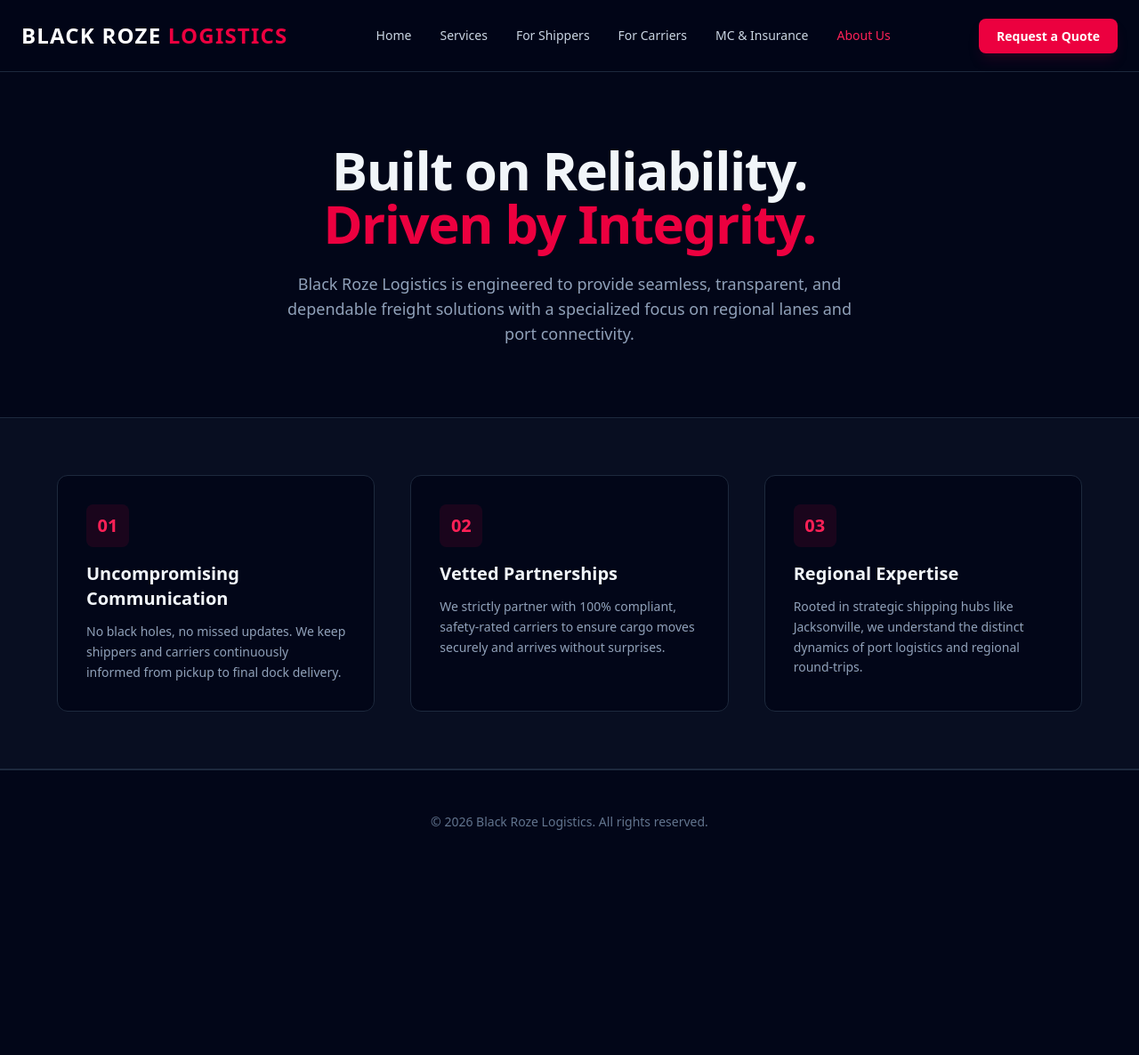
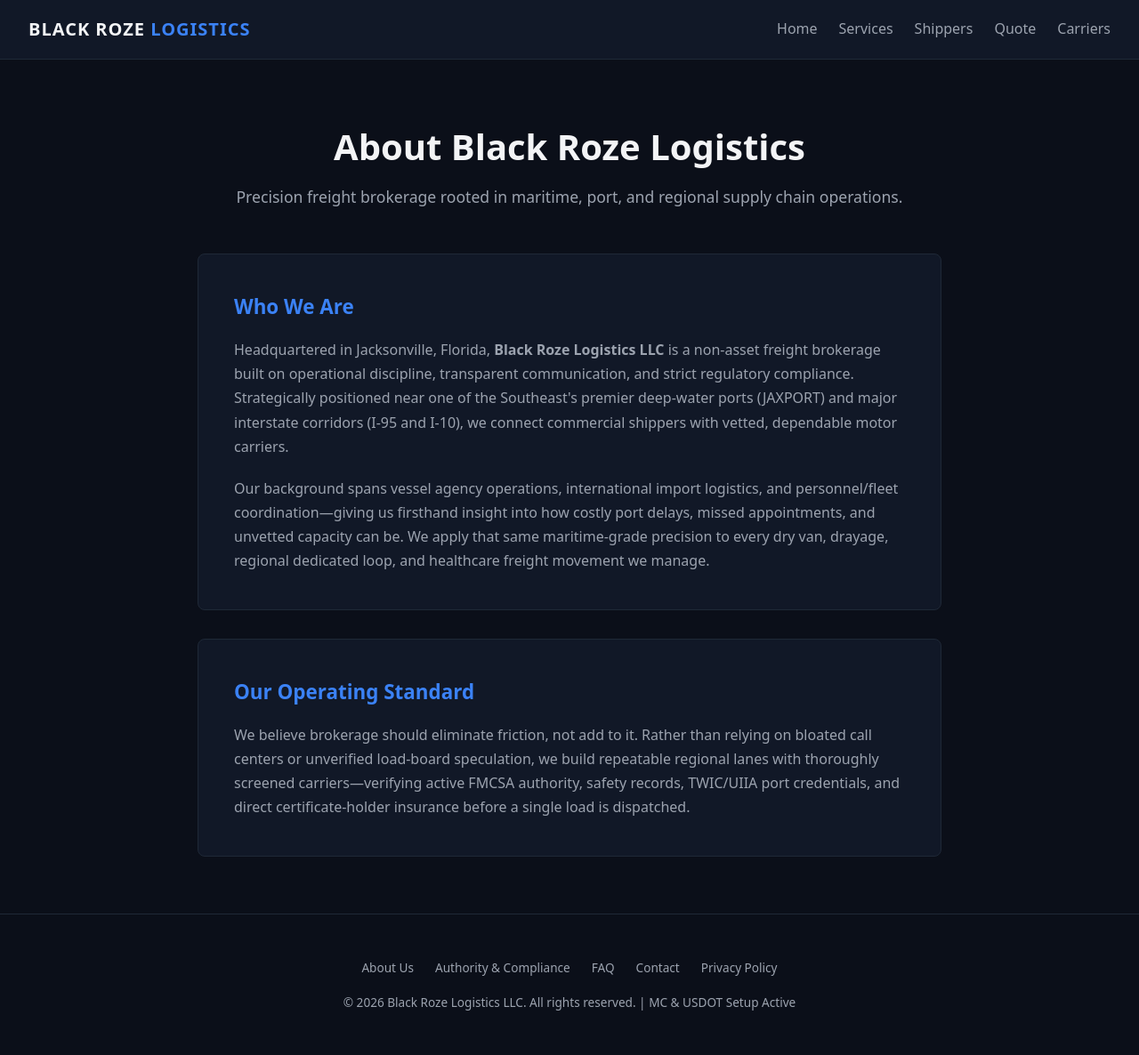
Before and after one commit to blackroseentceo-code/Black-Roze-Logistics, a plain HTML site: page aboutus.html in a window 1280 px wide. Shown: the whole page at 89% size. Before the commit the page ends 982 px from the top, so only its background shows below. Drawn offline with nearby package versions, Linux system fonts and the light colour scheme.

Commit message:
Update aboutus.html

```diff
--- a/aboutus.html
+++ b/aboutus.html
@@ -4,57 +4,81 @@
     <meta charset="UTF-8">
     <meta name="viewport" content="width=device-width, initial-scale=1.0">
     <title>About Us | Black Roze Logistics</title>
-    <script src="https://cdn.jsdelivr.net/npm/@tailwindcss/browser@4"></script>
+    <style>
+        :root {
+            --bg-color: #0b0f19;
+            --card-bg: #111827;
+            --accent: #3b82f6;
+            --text-main: #f3f4f6;
+            --text-muted: #9ca3af;
+            --border: #1f2937;
+        }
+        * { margin: 0; padding: 0; box-sizing: border-box; font-family: system-ui, -apple-system, sans-serif; }
+        body { background-color: var(--bg-color); color: var(--text-main); line-height: 1.7; }
+        header { background: var(--card-bg); border-bottom: 1px solid var(--border); padding: 1rem 2rem; display: flex; justify-content: space-between; align-items: center; position: sticky; top: 0; z-index: 100; }
+        .logo { font-size: 1.25rem; font-weight: 800; letter-spacing: 1px; color: var(--text-main); text-transform: uppercase; text-decoration: none; }
+        .logo span { color: var(--accent); }
+        nav { display: flex; gap: 1.5rem; }
+        nav a { color: var(--text-muted); text-decoration: none; font-weight: 500; transition: color 0.2s; }
+        nav a:hover, nav a.active { color: var(--accent); }
+        .container { max-width: 900px; margin: 4rem auto; padding: 0 2rem; }
+        .page-title { text-align: center; margin-bottom: 3rem; }
+        .page-title h1 { font-size: 2.5rem; font-weight: 800; margin-bottom: 0.5rem; }
+        .page-title p { color: var(--text-muted); font-size: 1.1rem; }
+        .content-box { background: var(--card-bg); border: 1px solid var(--border); border-radius: 8px; padding: 2.5rem; margin-bottom: 2rem; }
+        .content-box h2 { color: var(--accent); font-size: 1.4rem; margin-bottom: 1rem; }
+        .content-box p { color: var(--text-muted); margin-bottom: 1.25rem; }
+        .content-box p:last-child { margin-bottom: 0; }
+        footer { text-align: center; padding: 3rem 1.5rem; color: var(--text-muted); font-size: 0.85rem; border-top: 1px solid var(--border); margin-top: 4rem; }
+        .footer-links { display: flex; justify-content: center; gap: 1.5rem; flex-wrap: wrap; margin-bottom: 1rem; }
+        .footer-links a { color: var(--text-muted); text-decoration: none; transition: color 0.2s; }
+        .footer-links a:hover { color: var(--accent); }
+        @media (max-width: 640px) {
+            header { flex-direction: column; gap: 1rem; }
+            nav { gap: 1rem; flex-wrap: wrap; justify-content: center; }
+            .page-title h1 { font-size: 2rem; }
+        }
+    </style>
 </head>
-<body class="bg-slate-950 text-slate-100 font-sans antialiased">
-
-    <header class="border-b border-slate-800 bg-slate-950/80 backdrop-blur sticky top-0 z-50">
-        <div class="max-w-7xl mx-auto px-6 h-20 flex items-center justify-between">
-            <div class="flex items-center space-x-3">
-                <span class="text-2xl font-black tracking-wider text-white">BLACK ROZE <span class="text-rose-600">LOGISTICS</span></span>
-            </div>
-            <nav class="hidden md:flex space-x-8 text-sm font-medium text-slate-300">
-                <a href="index.html" class="hover:text-rose-500 transition">Home</a>
-                <a href="services.html" class="hover:text-rose-500 transition">Services</a>
-                <a href="shippers.html" class="hover:text-rose-500 transition">For Shippers</a>
-                <a href="carriers.html" class="hover:text-rose-500 transition">For Carriers</a>
-                <a href="authority.html" class="hover:text-rose-500 transition">MC & Insurance</a>
-                <a href="about.html" class="text-rose-500 transition">About Us</a>
-            </nav>
-            <div>
-                <a href="shippers.html" class="bg-rose-600 hover:bg-rose-700 text-white px-5 py-2.5 rounded-lg text-sm font-semibold transition shadow-lg shadow-rose-900/20">Request a Quote</a>
-            </div>
-        </div>
+<body>
+    <header>
+        <a href="index.html" class="logo">Black Roze <span>Logistics</span></a>
+        <nav>
+            <a href="index.html">Home</a>
+            <a href="services.html">Services</a>
+            <a href="shippers.html">Shippers</a>
+            <a href="quote.html">Quote</a>
+            <a href="carriers.html">Carriers</a>
+        </nav>
     </header>
 
-    <section class="py-20 px-6 max-w-5xl mx-auto text-center">
-        <h1 class="text-4xl md:text-6xl font-black tracking-tight mb-6">Built on Reliability. <br><span class="text-rose-600">Driven by Integrity.</span></h1>
-        <p class="text-lg text-slate-400 max-w-2xl mx-auto">Black Roze Logistics is engineered to provide seamless, transparent, and dependable freight solutions with a specialized focus on regional lanes and port connectivity.</p>
-    </section>
+    <div class="container">
+        <div class="page-title">
+            <h1>About Black Roze Logistics</h1>
+            <p>Precision freight brokerage rooted in maritime, port, and regional supply chain operations.</p>
+        </div>
 
-    <section class="py-16 px-6 bg-slate-900/50 border-y border-slate-800">
-        <div class="max-w-6xl mx-auto grid grid-cols-1 md:grid-cols-3 gap-10">
-            <div class="p-8 bg-slate-950 border border-slate-800 rounded-xl">
-                <div class="w-12 h-12 bg-rose-600/10 text-rose-500 rounded-lg flex items-center justify-center font-bold text-xl mb-4">01</div>
-                <h3 class="text-xl font-bold mb-3">Uncompromising Communication</h3>
-                <p class="text-slate-400 text-sm leading-relaxed">No black holes, no missed updates. We keep shippers and carriers continuously informed from pickup to final dock delivery.</p>
-            </div>
-            <div class="p-8 bg-slate-950 border border-slate-800 rounded-xl">
-                <div class="w-12 h-12 bg-rose-600/10 text-rose-500 rounded-lg flex items-center justify-center font-bold text-xl mb-4">02</div>
-                <h3 class="text-xl font-bold mb-3">Vetted Partnerships</h3>
-                <p class="text-slate-400 text-sm leading-relaxed">We strictly partner with 100% compliant, safety-rated carriers to ensure cargo moves securely and arrives without surprises.</p>
-            </div>
-            <div class="p-8 bg-slate-950 border border-slate-800 rounded-xl">
-                <div class="w-12 h-12 bg-rose-600/10 text-rose-500 rounded-lg flex items-center justify-center font-bold text-xl mb-4">03</div>
-                <h3 class="text-xl font-bold mb-3">Regional Expertise</h3>
-                <p class="text-slate-400 text-sm leading-relaxed">Rooted in strategic shipping hubs like Jacksonville, we understand the distinct dynamics of port logistics and regional round-trips.</p>
-            </div>
+        <div class="content-box">
+            <h2>Who We Are</h2>
+            <p>Headquartered in Jacksonville, Florida, <strong>Black Roze Logistics LLC</strong> is a non-asset freight brokerage built on operational discipline, transparent communication, and strict regulatory compliance. Strategically positioned near one of the Southeast's premier deep-water ports (JAXPORT) and major interstate corridors (I-95 and I-10), we connect commercial shippers with vetted, dependable motor carriers.</p>
+            <p>Our background spans vessel agency operations, international import logistics, and personnel/fleet coordination—giving us firsthand insight into how costly port delays, missed appointments, and unvetted capacity can be. We apply that same maritime-grade precision to every dry van, drayage, regional dedicated loop, and healthcare freight movement we manage.</p>
         </div>
-    </section>
 
-    <footer class="py-12 px-6 border-t border-slate-800 text-center text-slate-500 text-sm">
-        <p>&copy; 2026 Black Roze Logistics. All rights reserved.</p>
+        <div class="content-box">
+            <h2>Our Operating Standard</h2>
+            <p>We believe brokerage should eliminate friction, not add to it. Rather than relying on bloated call centers or unverified load-board speculation, we build repeatable regional lanes with thoroughly screened carriers—verifying active FMCSA authority, safety records, TWIC/UIIA port credentials, and direct certificate-holder insurance before a single load is dispatched.</p>
+        </div>
+    </div>
+
+    <footer>
+        <div class="footer-links">
+            <a href="aboutus.html">About Us</a>
+            <a href="authority.html">Authority &amp; Compliance</a>
+            <a href="faqpage.html">FAQ</a>
+            <a href="contact.html">Contact</a>
+            <a href="privacy.html">Privacy Policy</a>
+        </div>
+        <p>&copy; 2026 Black Roze Logistics LLC. All rights reserved. | MC &amp; USDOT Setup Active</p>
     </footer>
-
 </body>
 </html>
```
